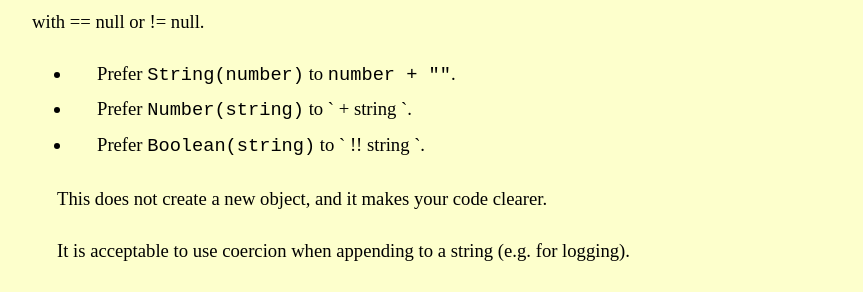
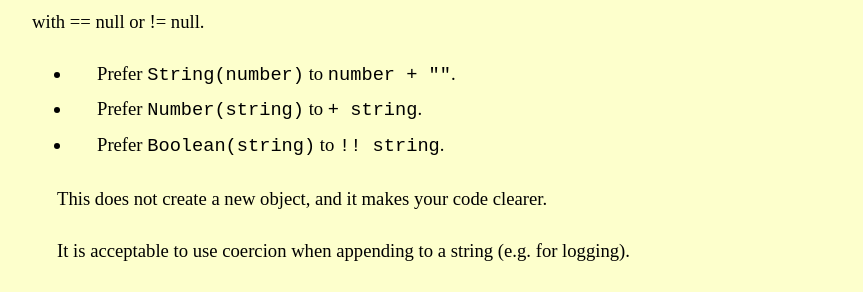
Before and after one commit to caplin/StyleGuide, a Jekyll site: the page built from index.md, in a window 1280 px wide and 900 px high, scrolled down 3152 px. Shown: the part 162-454 px from the top of the window, without its empty margins (208-1071 px from the left). Built offline with Jekyll 4.4.1, drawn with Linux system fonts in a browser that asks for light colours.

Commit message:
Reverted to github flavoured instead of pygments

````diff
--- a/index.md
+++ b/index.md
@@ -19,7 +19,7 @@ Semicolons
 ----------
 Semicolons everywhere they should be.  Failing to put in semicolons can cause bugs.
 
-{% highlight javascript %}
+```javascript
 // DO NOT DO THIS - missing semicolon makes it all go bad.
 
 var myFunc = function() {
@@ -29,8 +29,7 @@ var myFunc = function() {
 (function() {
   // this code should be executed immediately.
 })();
-{% endhighlight %}
-
+```
 This piece of code uses an idiom for immediately executed functions.  However it fails badly because of the lack of a semicolon after myFunc (and note that when code is concatenated, you don't always have control over what is above you).  myFunc will be executed immediately, passing the immediately executed function as a disregarded parameter to myFunc, then the result is considered to be a function and attempted to be invoked.  TL;DR: always use semicolons.
 
 
@@ -39,19 +38,19 @@ Braces
 Opening braces go on the same line as the statement:
 
 *Right:*
-{% highlight javascript %}
+```javascript
 if (true) {
   console.log('winning');
 }
-{% endhighlight %}
+```
 
 *Wrong:*
-{% highlight javascript %}
+```javascript
 if (true)
 {
   console.log('losing');
 }
-{% endhighlight %}
+```
 
 
 Primitives
@@ -64,11 +63,10 @@ Object / Array
 --------------
 Don't use the Array constructor to create an array containing particular values. Use the literal form for that.
 
-{% highlight javascript %}
+```javascript
 var x = new Array("this", "is", "wrong");
 var y = ["this", "is", "right"];
-{% endhighlight %}
-
+```
 This is because the Array constructor behaves differently when given a single numeric argument to other situations.
 
 Short declarations can be on a single line, otherwise start a new line for each item.  When split over multiple lines, commas go at the end of the line not the beginning.
@@ -78,29 +76,28 @@ Quote keys in Object literals only when required.
 
 Conditionals
 ------------
-It's easy to assume that the behaviour of `if (x)` is the same as `if (x == true)`.  This is NOT TRUE.  There are numerous differences.  In fact, the behaviour is the same as `if (Boolean(x))`, a relationship often referred to as 'truthiness'.
+It's easy to assume that the behaviour of ```if (x)``` is the same as ```if (x == true)```.  This is NOT TRUE.  There are numerous differences.  In fact, the behaviour is the same as ```if (Boolean(x)) ```, a relationship often referred to as 'truthiness'.
 
 The truthiness rules are not well known by all developers, and developers relying on them when they were not 100% sure of what types a particular variable can take has caused bugs in our codebase.  Worse, when you look at code that depends on truthiness, it is not possible to know if the developer who wrote that code knew exactly what they were doing or not.
 
 It is better to be explicit in what you check.
 
-{% highlight javascript %}
+```javascript
 if (bob != null) {
   // This is explicit.
   console.log('this code is executed if bob is not null or undefined');
 }
-{% endhighlight %}
-
-{% highlight javascript %}
+```
+```javascript
 if (bob) {
   // This relies on truthiness.
   console.log('this code is executed if bob is not null, undefined, 0, false, NaN or the empty string').
 }
-{% endhighlight %}
+```
 
 Write what you mean.
 
-If you are completely sure that a variable is a boolean (either it has not be passed into your scope or you have checked it yourself), it is acceptable to leave out the `=== true`, as to put it in would be barbarous.
+If you are completely sure that a variable is a boolean (either it has not be passed into your scope or you have checked it yourself), it is acceptable to leave out the ```=== true```, as to put it in would be barbarous.
 
 Complex conditionals should be assigned to a descriptive variable.
 
@@ -111,14 +108,14 @@ Coercion
 --------
 Coercion is bad.  Avoid it.
 
-* Prefer `===` over `==`
-* Prefer `!==` over `!=`
+* Prefer ```===``` over ```==```
+* Prefer ```!==``` over ```!=```
 
 The only exception is if you wish to check that something is or is not null or undefined, you can check with == null or != null.
 
-* Prefer `String(number)` to `number + ""`.
-* Prefer `Number(string)` to ` + string `.
-* Prefer `Boolean(string)` to ` !! string `.
+* Prefer ```String(number)``` to ```number + ""```.
+* Prefer ```Number(string)``` to ``` + string ```.
+* Prefer ```Boolean(string)``` to ``` !! string ```.
 
 This does not create a new object, and it makes your code clearer.
 
@@ -137,7 +134,7 @@ Guarded returns at the top of a function are fine.  Other than that, balance the
 Naming
 ------
 
-`lowerCamelCase` for variables and properties.  `UpperCamelCase` for classes. `ALL_CAPS_WITH_UNDERSCORES` for constants.  Long names are better than wrong or confusing names, but bear in mind that names much over four words become hard to read in camel case.
+```lowerCamelCase``` for variables and properties.  ```UpperCamelCase``` for classes. ```ALL_CAPS_WITH_UNDERSCORES``` for constants.  Long names are better than wrong or confusing names, but bear in mind that names much over four words become hard to read in camel case.
 
 Avoid uncommon abbreviations or single character names.  Single character loop counters are acceptable, but always consider if you can be more descriptive.
 
@@ -149,12 +146,12 @@ We do not use hungarian notation, however collections should be named with plura
 
 Anything that could be referenced from code in another file but that should not be (e.g. private member variables) must indicate this by having their name prepended with an underscore.
 
-{% highlight javascript %}
+```javascript
 funtion MyClass() {
   this.publicMember = 23;
   this._privateMember = 44;
 }
-{% endhighlight %}
+```
 
 If your method has a name beginning with 'get', it should not usually modify any state.  An exception is for values that are lazily initialised.
 
@@ -163,13 +160,12 @@ Constructors
 ------------
 Remember to call your superconstructor in your own constructor. e.g.
 
-{% highlight javascript %}
+```javascript
 function MyClass(arg1, arg2) {
   SuperClass.call(this, arg1);
   /* myclass construction code */
 }
-{% endhighlight %}
-
+```
 A constructor should leave the class in a consistent state (i.e. it should establish the Class Invariants).  If it cannot then it must throw an Error.
 
 
@@ -184,9 +180,9 @@ Methods that are part of the public API should start by checking their precondit
 
 Errors
 ------
-Throw only objects that are instances of the generic `Error` type.
+Throw only objects that are instances of the generic ```Error``` type.
 
-Custom Error objects are fine, but must inherit from `Error`, and set the name property.  Where appropriate reuse the standard Error types, e.g. TypeError, RangeError.
+Custom Error objects are fine, but must inherit from ```Error```, and set the name property.  Where appropriate reuse the standard Error types, e.g. TypeError, RangeError.
 
 
 Hygeine
````
